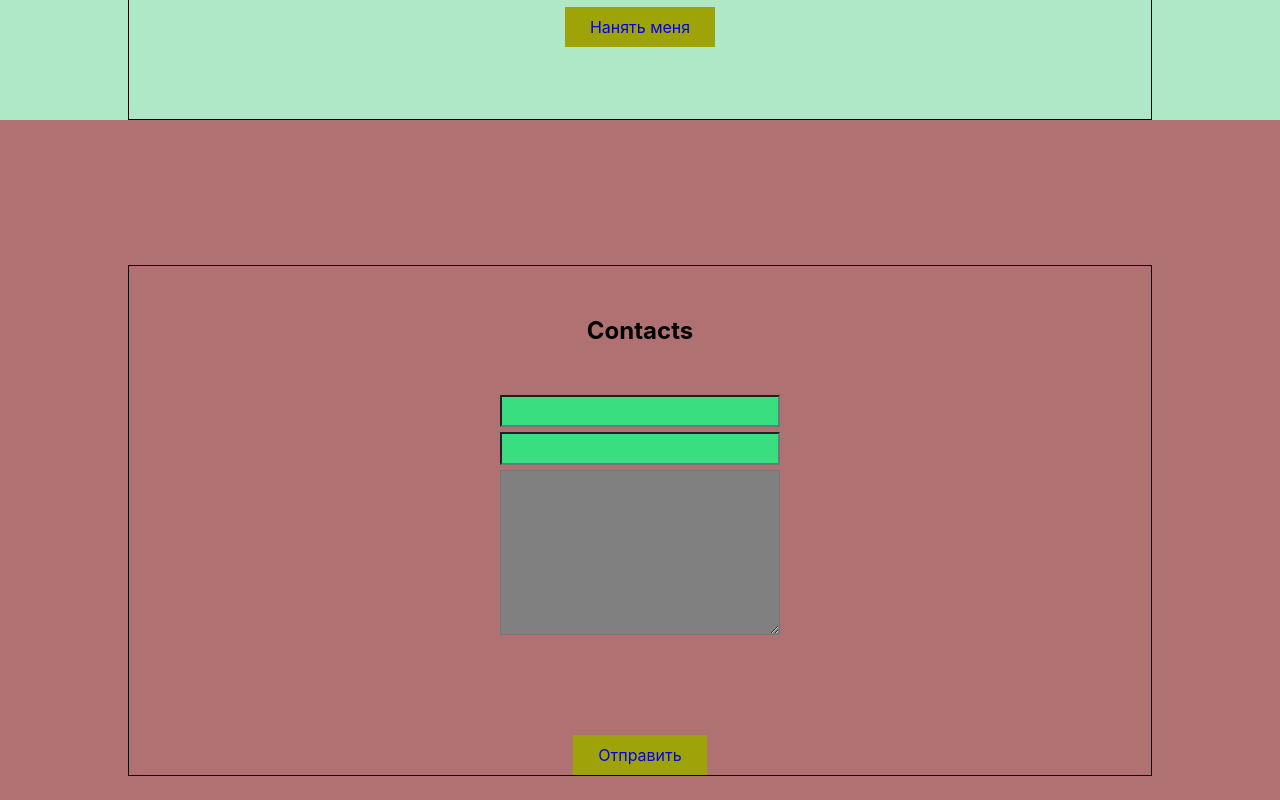
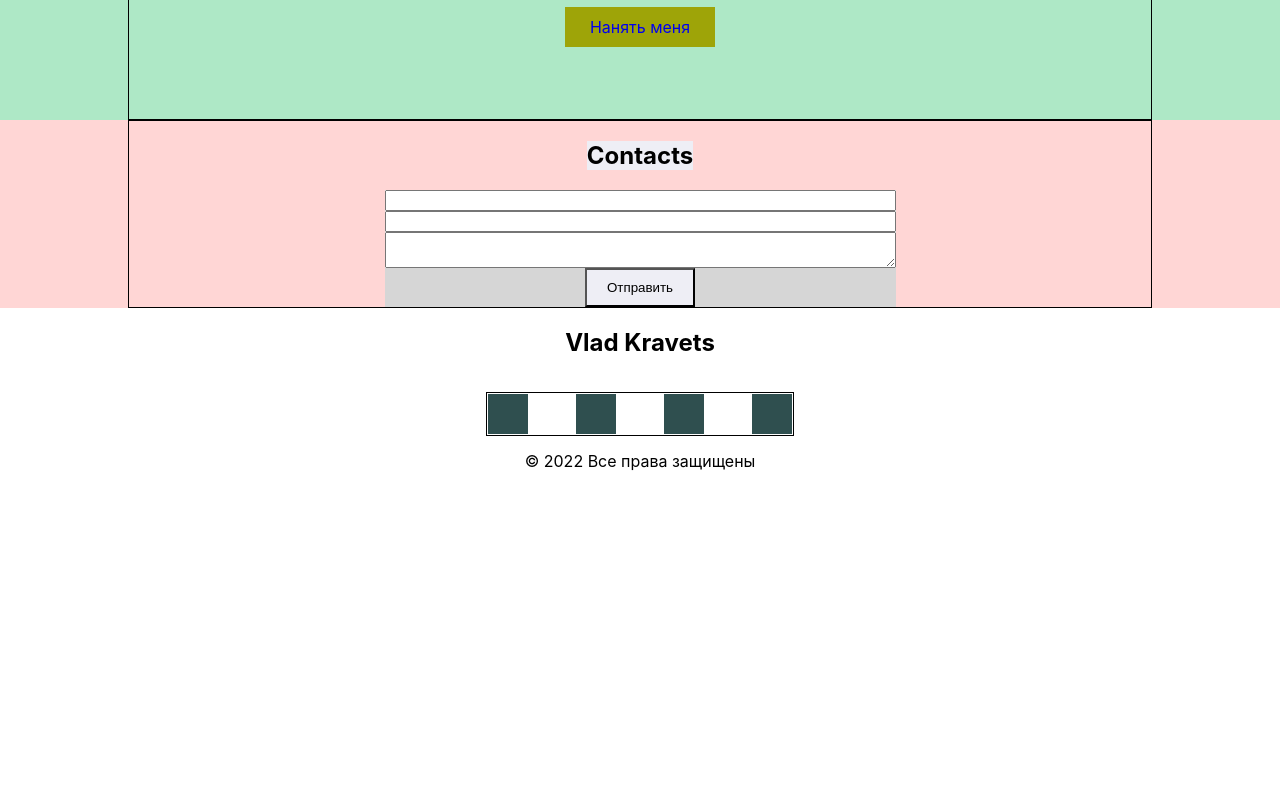
Before and after one commit to VladKravets/CV, a React (Create React App) app: page / in a window 1280 px wide. Shown: the part 2760-3560 px from the top of the page. After the commit the page ends 3231 px from the top, so only its background shows below. Built offline with nearby package versions, Linux system fonts and the light colour scheme.

Commit message:
changed form display

```diff
--- a/src/Contacts/Contacts.js
+++ b/src/Contacts/Contacts.js
@@ -1,17 +1,18 @@
 import React from 'react';
 import style from './Contacts.module.css'
+import styleContainer from '../comman/styles/Container.module.css'
 
 export const Contacts = () => {
     return (
         <div className={style.contactsBlock}>
-            <div className={style.container}>
+            <div className={`${style.container} ${styleContainer.container}`}>
                 <h2 className={style.title}>Contacts</h2>
-                    <form action="#" className={style.contactsForm}>
-                        <input type="text"/>
-                        <input type="text"/>
-                        <textarea></textarea>
-                    </form>
-                    <a href="#"className={style.button}>Отправить</a>
+                <form action="#" className={style.contactsForm}>
+                    <input type="text"/>
+                    <input type="text"/>
+                    <textarea/>
+                <button type={'submit'} className={style.button}>Отправить</button>
+                </form>
             </div>
         </div>
     );
--- a/src/Contacts/Contacts.module.css
+++ b/src/Contacts/Contacts.module.css
@@ -1,45 +1,25 @@
 .contactsBlock{
-    min-height: 100vh;
+    background-color: #ffd6d5;
+}
+.container{
+    flex-direction: column;
+    justify-content: flex-start;
+}
+.title{
+    background-color: #eeeef5;
+}
+.contactsForm{
+    width: 50%;
+    background-color: #d6d6d6;
     display: flex;
     flex-direction: column;
     align-items: center;
-    justify-content: center;
-    background-color: #af7171;
-}
-.container{
-    width: 80%;
-    border:1px solid;
-    text-align: center;
-    flex-wrap: wrap;
-
-}
-input[type='text']{
-    line-height: 2;
-    margin-bottom: 5px;
-    background-color: #38de80;
-}
-textarea{
-    height: 70%;
-    background-color: gray;
-}
-.title{
-    margin: 50px;
 }
 
-.contactsForm{
-    width: 280px;
-    height: 30vh;
-    display: flex;
-    flex-direction: column;
-    margin: 0 auto;
-
+.contactsForm input, .contactsForm textarea{
+    width: 100%;
 }
-
 .button{
-    display: inline-block;
-    text-decoration: none;
-    user-select: none;
-    background-color: #9ea408;
-    padding: 10px 25px;
-    margin-top: 100px;
+    padding: 10px 20px;
+    background-color: #eeeef5;
 }
```
